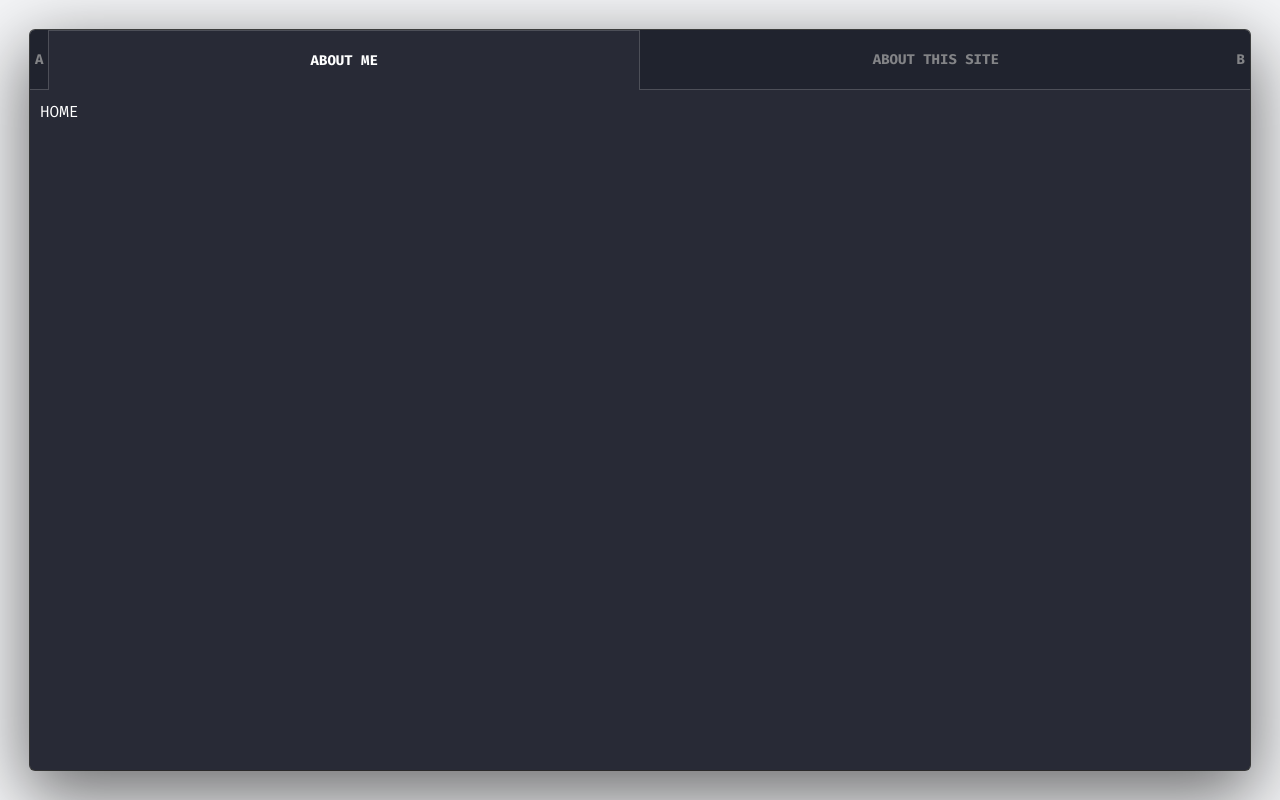
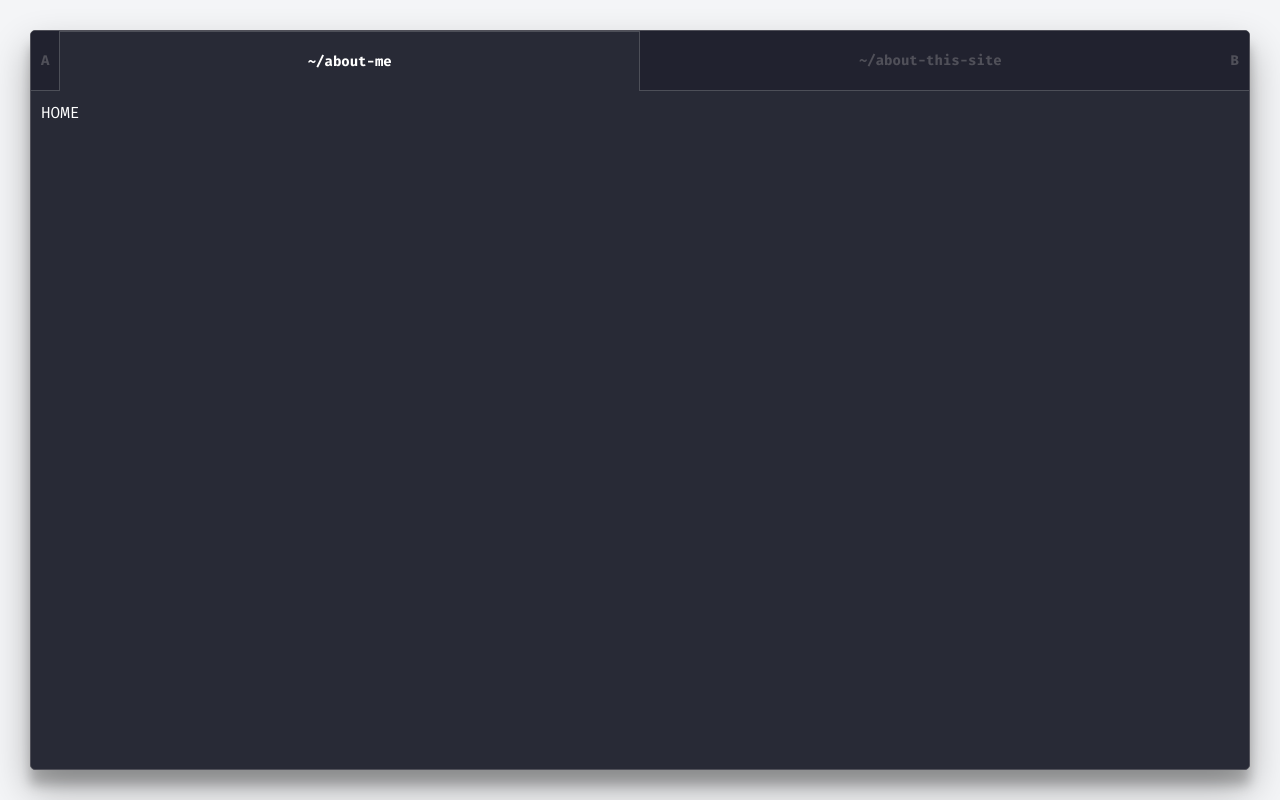
Before and after one commit to nathanqueija/website, a Next.js app: page / in a window 1280 px wide. Built offline with nearby package versions, Linux system fonts and the light colour scheme.

Commit message:
Emojis 😀

```diff
--- a/components/globalStyles/index.js
+++ b/components/globalStyles/index.js
@@ -30,7 +30,8 @@ export default createGlobalStyle`
     background: ${({ theme }) => theme.colors.background};
     overflow: hidden;
     border-radius: 5px;
-    box-shadow:inset 0 1px 0 rgba(255,255,255,.6), 0 22px 70px 4px rgba(0,0,0,0.56), 0 0 0 1px rgba(0, 0, 0, 0.7);
+    box-shadow: 0 19px 38px rgba(0,0,0,0.30), 0 15px 12px rgba(0,0,0,0.22);
+    border: 1px solid ${({ theme }) => theme.colors.textLight};
   }
 
   *, *:before, *:after {
--- a/components/layout/NavBar/NavBar.js
+++ b/components/layout/NavBar/NavBar.js
@@ -2,15 +2,15 @@ import Nav from './NavBar.style';
 import NavLink from './NavLink';
 
 const menu = [
-  { path: '/', label: 'About me' },
-  { path: '/about-this', label: 'About this site' }
+  { path: '/', label: 'about-me' },
+  { path: '/about-this', label: 'about-this-site' }
 ];
 const NavBar = () => (
   <Nav>
     <NavLink href='/b'>A</NavLink>
     {menu.map(({ path, label }) => (
       <NavLink key={path} href={path}>
-        {label}
+        ~/{label}
       </NavLink>
     ))}
     <NavLink href='/c'>B</NavLink>
--- a/components/layout/NavBar/NavBar.style.js
+++ b/components/layout/NavBar/NavBar.style.js
@@ -1,7 +1,7 @@
 import styled from 'styled-components';
 
 export default styled.nav`
-  background: ${({ theme }) => theme.colors.quaternary};
+  background: ${({ theme }) => theme.colors.backgroundDark};
   height: 60px;
   display: grid;
   grid-template-columns: auto 1fr 1fr auto;
--- a/components/layout/NavBar/NavLink/NavLink.style.js
+++ b/components/layout/NavBar/NavLink/NavLink.style.js
@@ -3,11 +3,10 @@ import styled, { css } from 'styled-components';
 export default styled.a`
   text-decoration: none;
   font-size: 14px;
-  text-transform: uppercase;
   font-weight: 700;
-  color: ${({ theme }) => theme.colors.secondary};
+  color: ${({ theme }) => theme.colors.textLight};
   height: 100%;
-  padding: 5px;
+  padding: 5px 10px;
   display: flex;
   justify-content: center;
   align-items: center;
--- a/pages/_app.js
+++ b/pages/_app.js
@@ -8,11 +8,13 @@ import Layout from 'components/layout';
 const theme = {
   colors: {
     background: '#282A36',
-    primary: '#727272',
-    secondary: '#838487',
-    tertiary: '#40c9bb',
-    quaternary: '#20232E',
-    text: 'white'
+    backgroundDark: '#21222F',
+    primary: '#96E6F7',
+    secondary: '#FE93D1',
+    tertiary: '#59F68C',
+    quaternary: '#FF6F67',
+    text: 'white',
+    textLight: '#505059'
   },
   fontFamily: "'Fira Mono', monospace"
 };
@@ -35,6 +37,10 @@ export default class MyApp extends App {
         <Container>
           <Head>
             <title>Nathan Queija | Software Engineer</title>
+            <meta
+              http-equiv='Content-Type'
+              content='text/html; charset=utf-8'
+            />
             <link
               href='https://fonts.googleapis.com/css?family=Fira+Mono:400,500,700&display=swap'
               rel='stylesheet'
--- a/pages/about-me.js
+++ b/pages/about-me.js
@@ -1 +1 @@
-export default () => <div>ABOUT ME</div>;
+export default () => <div>ABOUT ME 😀</div>;
```
